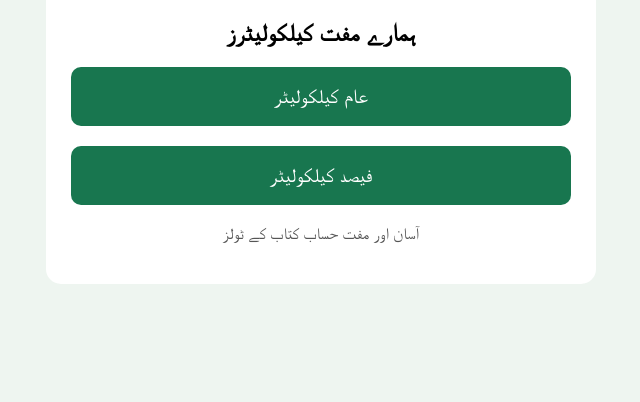
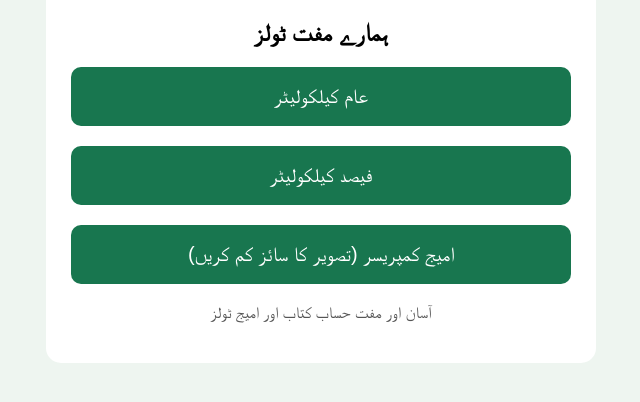
Before and after one commit to herbmedtools/herbmed-calculator, a plain HTML site: page home.html in a window 1280 px wide. Shown: the part 114-516 px from the top of the page, without its empty margins (319-959 px from the left). Drawn offline with Linux system fonts and the light colour scheme.

Commit message:
Add files via upload

```diff
--- a/home.html
+++ b/home.html
@@ -1,3 +1,4 @@
+
 
 <!DOCTYPE html>
 <html lang="ur" dir="rtl">
@@ -44,7 +45,7 @@ p {
 <div class="container">
 
 <h1>HerbMed Tools</h1>
-<h2>ہمارے مفت کیلکولیٹرز</h2>
+<h2>ہمارے مفت ٹولز</h2>
 
 <a class="tool" href="index.html">
 عام کیلکولیٹر
@@ -54,7 +55,11 @@ p {
 فیصد کیلکولیٹر
 </a>
 
-<p>آسان اور مفت حساب کتاب کے ٹولز</p>
+<a class="tool" href="image-compressor.html">
+امیج کمپریسر (تصویر کا سائز کم کریں)
+</a>
+
+<p>آسان اور مفت حساب کتاب اور امیج ٹولز</p>
 
 </div>
 </body>
```
